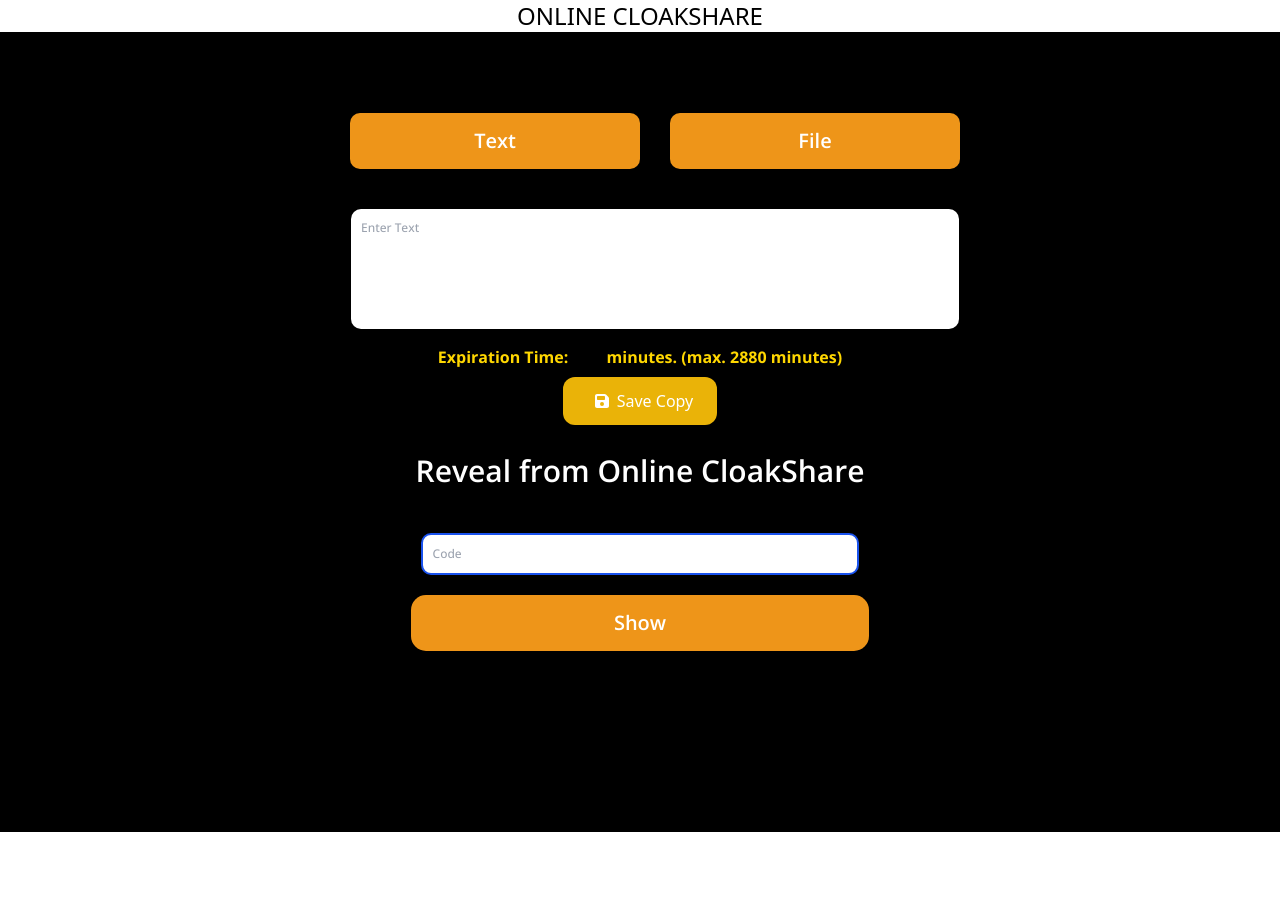
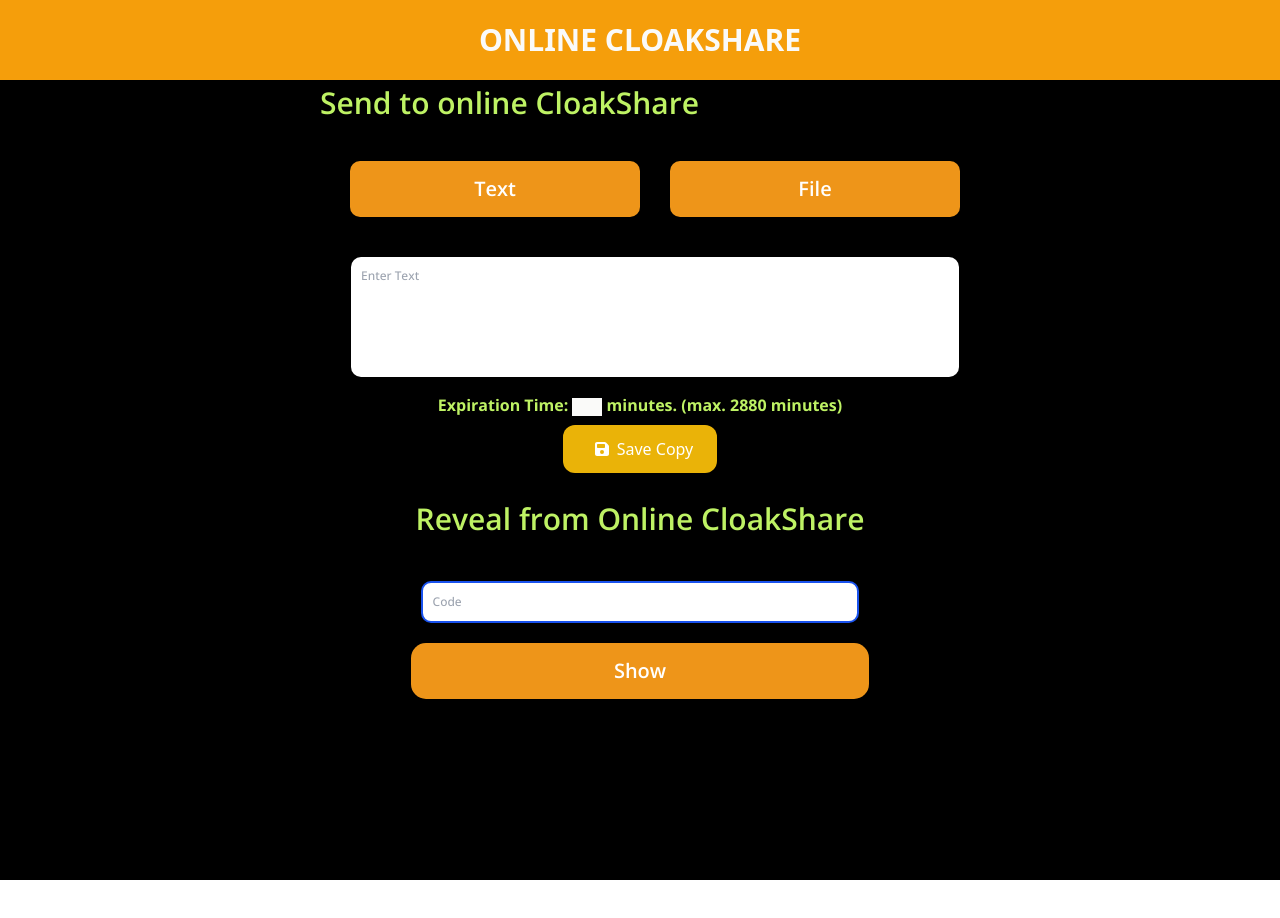
Before and after one commit to kumar10248/Online-Cloakshare, a React (Vite) app in the folder client/: page / in a window 1280 px wide. Shown: the top 918 px of the page. Built offline with nearby package versions, Linux system fonts and the light colour scheme; no server answers.

Commit message:
Refactor: Update styling in Home.tsx

```diff
--- a/client/src/Home/Home.tsx
+++ b/client/src/Home/Home.tsx
@@ -140,14 +140,14 @@ document.body.removeChild(link);
   return (
     <>
     {/* top */}
-     <div className="text-2xl flex justify-center items-center"><h1>ONLINE  CLOAKSHARE</h1></div>
+     <div className="text-3xl flex justify-center items-center h-20 bg-amber-500 text-stone-50 decoration-8 font-black"><h1>ONLINE  CLOAKSHARE</h1></div>
 
     {/* <div className="homeNoticeText">Your Data will be deleted within 24 hours automatically if you leave expiration time empty.</div> */}
     {/* homeMainDiv */}
     <div className="bg-black flex justify-center h-[100vh]">
       <div className="w-1/2">
       <div className="">
-        <div className="homeTitleText">Send to online CloakShare</div>
+        <div className="homeTitleText text-lime-300">Send to online CloakShare</div>
         <div className="homeBtnDiv">
           <button
             className="homeBtn"
@@ -180,7 +180,7 @@ document.body.removeChild(link);
               setText(e.target.value);
             }}
           />
-          <div className="homeExpireDiv">Expiration Time: <input type="text" className="homeExpireInput" maxLength={4} value={number} onChange={handleErrorNumChange} /> minutes. (max. 2880 minutes)</div>
+          <div className="homeExpireDiv text-lime-300">Expiration Time: <input type="text" className="homeExpireInput bg-stone-50 text-rose-700" maxLength={4} value={number} onChange={handleErrorNumChange} /> minutes. (max. 2880 minutes)</div>
           <button
             type="submit"
             className="px-6 py-3 rounded-xl bg-yellow-500 text-white my-2 hover:scale-95 transition-all duration-300">
@@ -240,7 +240,7 @@ document.body.removeChild(link);
       </div>
       <div className="homeRightDiv w-full justify-center flex">
         <div>
-        <div className="homeTitleText text-white">Reveal from Online CloakShare</div>
+        <div className="homeTitleText text-lime-300">Reveal from Online CloakShare</div>
         <form
           action="submit"
           className="homeForm"
```
